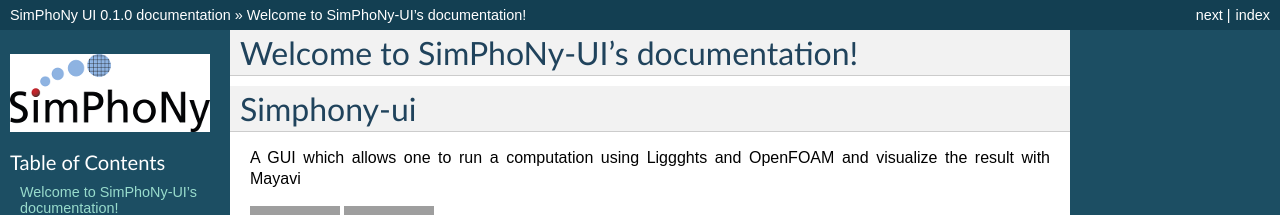
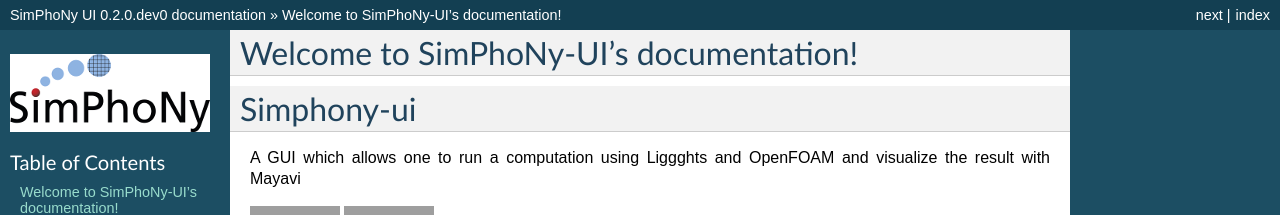
Before and after one commit to simphony/simphony-ui, a Sphinx documentation site: the page built from doc/source/index.rst, in a window 1280 px wide and 900 px high. Shown: the top 215 px of the window. Built offline with Sphinx 7.4.7, drawn with Linux system fonts in a browser that asks for light colours; some of the changed text lies outside the part shown; grey boxes are pictures that could not be loaded.

Commit message:
Updated version to 0.2.0.dev0

```diff
--- a/doc/source/conf.py
+++ b/doc/source/conf.py
@@ -91,9 +91,9 @@ copyright = u'2015, SimPhoNy, EU FP7 Project (Nr. 604005)'
 # |version| and |release|, also used in various other places throughout the
 # built documents.
 #
-version = '0.1.0'
+version = '0.2.0'
 # The full version, including alpha/beta/rc tags.
-release = '0.1.0'
+release = '0.2.0.dev0'
 
 # The language for content autogenerated by Sphinx. Refer to documentation
 # for a list of supported languages.
--- a/setup.py
+++ b/setup.py
@@ -2,7 +2,7 @@ import os
 from setuptools import setup, find_packages
 import textwrap
 
-VERSION = "0.1.0"
+VERSION = "0.2.0.dev0"
 
 # Read description
 with open('README.rst', 'r') as readme:
```
